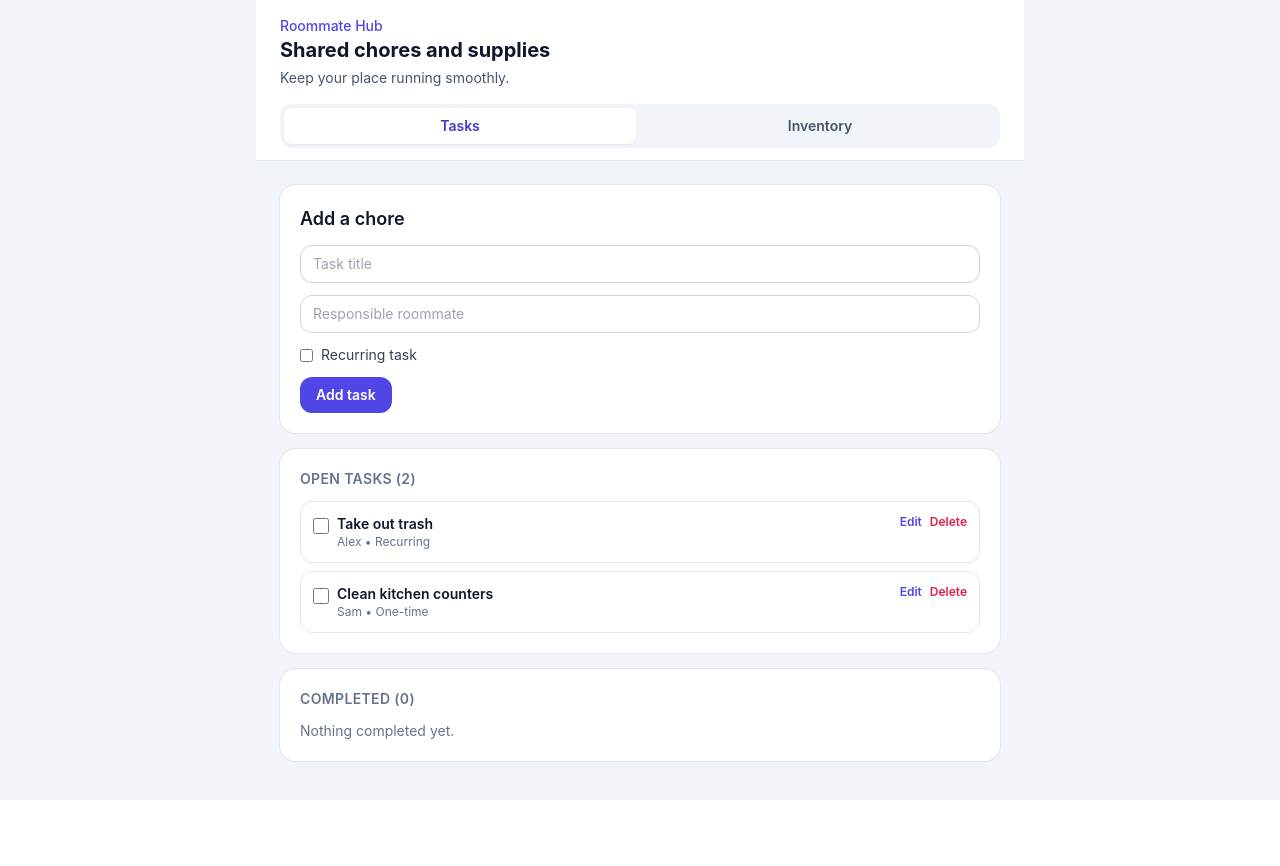
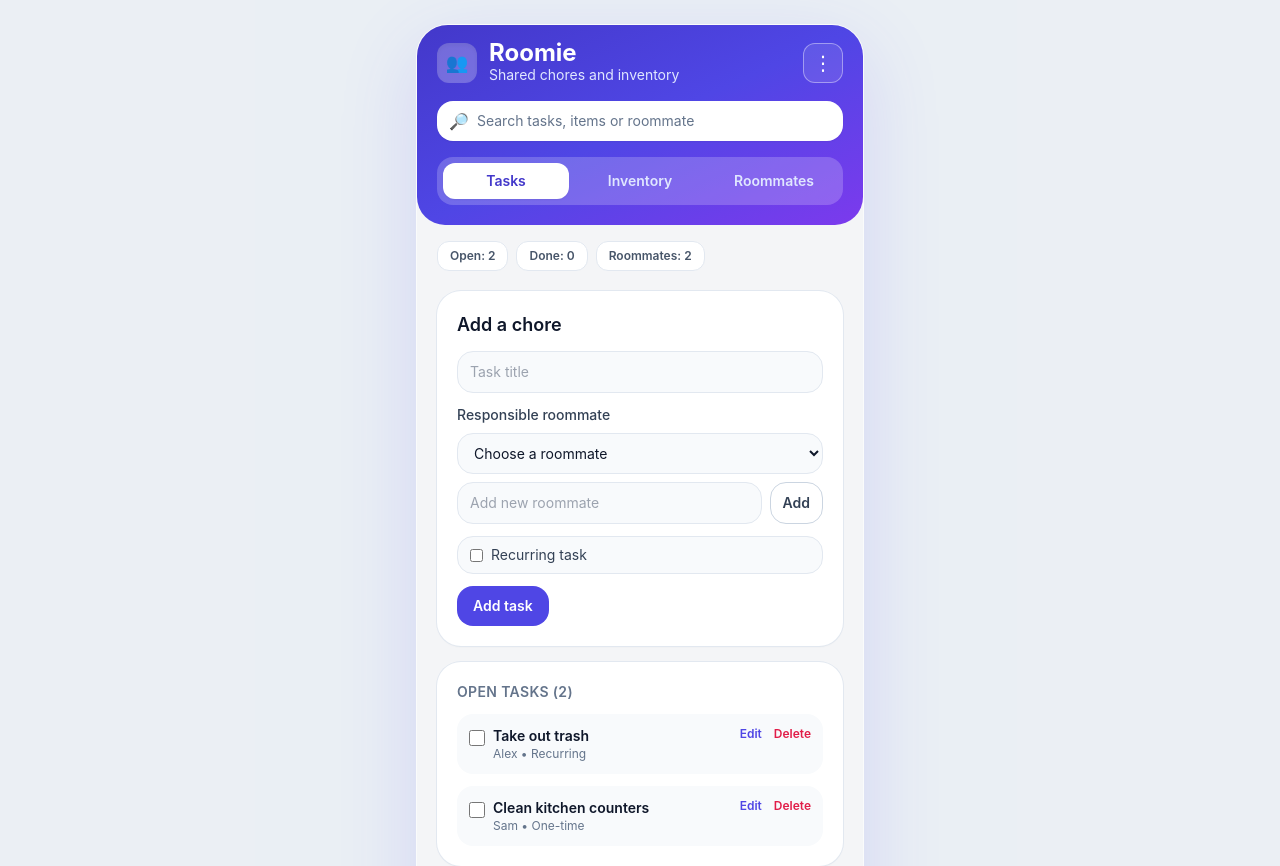
Before and after one commit to Mrjoedoe-lab/wgapp, a React (Vite) app: page / in a window 1280 px wide. Shown: the top 866 px of the page. Before the commit the page ends 800 px from the top, so only its background shows below. Built offline with nearby package versions, Linux system fonts and the light colour scheme.

Commit message:
Initial WG App commit

```diff
--- a/src/App.jsx
+++ b/src/App.jsx
@@ -1,34 +1,76 @@
 import { useState } from 'react'
 import { TaskSection } from './features/tasks/TaskSection'
 import { InventorySection } from './features/inventory/InventorySection'
+import { RoommateSection } from './features/roommates/RoommateSection'
+import { useLocalCollection } from './hooks/useLocalCollection'
 
 const tabs = [
   { id: 'tasks', label: 'Tasks' },
   { id: 'inventory', label: 'Inventory' },
+  { id: 'roommates', label: 'Roommates' },
 ]
 
 function App() {
   const [activeTab, setActiveTab] = useState('tasks')
+  const { items: roommates, addItem, deleteItem } = useLocalCollection('roommates')
+
+  function addRoommate(name) {
+    const cleanedName = name.trim()
+    if (!cleanedName) return null
+
+    const existing = roommates.find(
+      (roommate) => roommate.name.toLowerCase() === cleanedName.toLowerCase(),
+    )
+    if (existing) return existing
+
+    const roommate = {
+      id: crypto.randomUUID(),
+      name: cleanedName,
+      createdAt: Date.now(),
+    }
+    addItem(roommate)
+    return roommate
+  }
 
   return (
-    <div className="min-h-screen bg-slate-100 text-slate-900">
-      <div className="mx-auto flex min-h-screen w-full max-w-3xl flex-col">
-        <header className="sticky top-0 z-20 border-b border-slate-200 bg-white/95 px-4 pb-3 pt-4 backdrop-blur sm:px-6">
-          <p className="text-sm font-medium text-indigo-600">Roommate Hub</p>
-          <h1 className="text-xl font-bold">Shared chores and supplies</h1>
-          <p className="mt-1 text-sm text-slate-600">
-            Keep your place running smoothly.
-          </p>
-          <nav className="mt-4 grid grid-cols-2 gap-2 rounded-xl bg-slate-100 p-1">
+    <div className="min-h-screen bg-slate-200/70 px-2 py-4 text-slate-900 sm:px-4 sm:py-6">
+      <div className="mx-auto flex min-h-screen w-full max-w-md flex-col overflow-hidden rounded-[2rem] border border-white/60 bg-[#f4f5f7] shadow-[0_24px_80px_rgba(76,70,255,0.15)]">
+        <header className="rounded-b-[1.75rem] bg-gradient-to-br from-indigo-700 via-indigo-600 to-violet-600 px-4 pb-5 pt-4 text-white sm:px-5">
+          <div className="flex items-center justify-between">
+            <div className="flex items-center gap-3">
+              <div className="grid h-10 w-10 place-items-center rounded-xl bg-white/25 text-lg shadow-inner">
+                👥
+              </div>
+              <div>
+                <p className="text-2xl font-bold leading-none">Roomie</p>
+                <p className="text-sm text-indigo-100">Shared chores and inventory</p>
+              </div>
+            </div>
+            <button
+              type="button"
+              className="grid h-10 w-10 place-items-center rounded-xl border border-white/40 bg-white/10 text-xl"
+            >
+              ⋮
+            </button>
+          </div>
+
+          <div className="mt-4 rounded-2xl bg-white px-3 py-2 text-slate-500 shadow-sm">
+            <div className="flex items-center gap-2 text-sm">
+              <span className="text-base">🔎</span>
+              <span>Search tasks, items or roommate</span>
+            </div>
+          </div>
+
+          <nav className="mt-4 grid grid-cols-3 gap-2 rounded-2xl bg-white/20 p-1.5">
             {tabs.map((tab) => (
               <button
                 key={tab.id}
                 type="button"
                 onClick={() => setActiveTab(tab.id)}
-                className={`rounded-lg px-3 py-2 text-sm font-semibold transition ${
+                className={`rounded-xl px-3 py-2 text-sm font-semibold transition ${
                   activeTab === tab.id
                     ? 'bg-white text-indigo-700 shadow-sm'
-                    : 'text-slate-600 hover:bg-white/70'
+                    : 'text-indigo-100 hover:bg-white/15'
                 }`}
               >
                 {tab.label}
@@ -37,8 +79,20 @@ function App() {
           </nav>
         </header>
 
-        <main className="flex-1 px-4 py-4 sm:px-6 sm:py-6">
-          {activeTab === 'tasks' ? <TaskSection /> : <InventorySection />}
+        <main className="flex-1 space-y-4 px-4 py-4 sm:px-5">
+          {activeTab === 'tasks' && (
+            <TaskSection roommates={roommates} onAddRoommate={addRoommate} />
+          )}
+          {activeTab === 'inventory' && (
+            <InventorySection roommates={roommates} onAddRoommate={addRoommate} />
+          )}
+          {activeTab === 'roommates' && (
+            <RoommateSection
+              roommates={roommates}
+              onAddRoommate={addRoommate}
+              onDeleteRoommate={deleteItem}
+            />
+          )}
         </main>
       </div>
     </div>
--- a/src/features/inventory/InventorySection.jsx
+++ b/src/features/inventory/InventorySection.jsx
@@ -1,16 +1,25 @@
 import { useMemo, useState } from 'react'
 import { useLocalCollection } from '../../hooks/useLocalCollection'
+import { RoommatePicker } from '../roommates/RoommatePicker'
 
-export function InventorySection() {
+export function InventorySection({ roommates, onAddRoommate }) {
   const { items, addItem, updateItem, deleteItem } = useLocalCollection('inventory')
-  const [form, setForm] = useState({ name: '', quantity: 0, notes: '' })
+  const [form, setForm] = useState({ name: '', quantity: 0, notes: '', requestedById: '' })
   const [editingId, setEditingId] = useState(null)
+  const roommateNameById = useMemo(
+    () =>
+      roommates.reduce((acc, roommate) => {
+        acc[roommate.id] = roommate.name
+        return acc
+      }, {}),
+    [roommates],
+  )
 
   const neededItems = useMemo(() => items.filter((item) => item.needed), [items])
   const stockedItems = useMemo(() => items.filter((item) => !item.needed), [items])
 
   function resetForm() {
-    setForm({ name: '', quantity: 0, notes: '' })
+    setForm({ name: '', quantity: 0, notes: '', requestedById: '' })
     setEditingId(null)
   }
 
@@ -23,6 +32,7 @@ export function InventorySection() {
       name: form.name.trim(),
       quantity,
       notes: form.notes.trim(),
+      requestedById: form.requestedById,
       needed: quantity <= 0,
     }
 
@@ -46,6 +56,7 @@ export function InventorySection() {
       name: item.name,
       quantity: item.quantity,
       notes: item.notes,
+      requestedById: item.requestedById ?? '',
     })
   }
 
@@ -55,13 +66,22 @@ export function InventorySection() {
 
   return (
     <section className="space-y-4">
-      <div className="rounded-2xl bg-white p-4 shadow-sm ring-1 ring-slate-200 sm:p-5">
+      <div className="flex gap-2 overflow-x-auto pb-1">
+        <div className="whitespace-nowrap rounded-xl border border-slate-200 bg-white px-3 py-1.5 text-xs font-semibold text-slate-600">
+          Need to buy: {neededItems.length}
+        </div>
+        <div className="whitespace-nowrap rounded-xl border border-slate-200 bg-white px-3 py-1.5 text-xs font-semibold text-slate-600">
+          In stock: {stockedItems.length}
+        </div>
+      </div>
+
+      <div className="rounded-3xl bg-white p-4 shadow-sm ring-1 ring-slate-200 sm:p-5">
         <h2 className="text-lg font-semibold text-slate-900">
           {editingId ? 'Edit item' : 'Add inventory item'}
         </h2>
         <form className="mt-3 space-y-3" onSubmit={handleSubmit}>
           <input
-            className="w-full rounded-xl border border-slate-300 px-3 py-2 text-sm outline-none transition focus:border-indigo-500 focus:ring-2 focus:ring-indigo-100"
+            className="w-full rounded-2xl border border-slate-200 bg-slate-50 px-3 py-2.5 text-sm outline-none transition focus:border-indigo-500 focus:ring-2 focus:ring-indigo-100"
             placeholder="Item name"
             value={form.name}
             onChange={(event) => setForm((prev) => ({ ...prev, name: event.target.value }))}
@@ -69,7 +89,7 @@ export function InventorySection() {
           <input
             type="number"
             min="0"
-            className="w-full rounded-xl border border-slate-300 px-3 py-2 text-sm outline-none transition focus:border-indigo-500 focus:ring-2 focus:ring-indigo-100"
+            className="w-full rounded-2xl border border-slate-200 bg-slate-50 px-3 py-2.5 text-sm outline-none transition focus:border-indigo-500 focus:ring-2 focus:ring-indigo-100"
             placeholder="Quantity"
             value={form.quantity}
             onChange={(event) =>
@@ -77,15 +97,23 @@ export function InventorySection() {
             }
           />
           <input
-            className="w-full rounded-xl border border-slate-300 px-3 py-2 text-sm outline-none transition focus:border-indigo-500 focus:ring-2 focus:ring-indigo-100"
+            className="w-full rounded-2xl border border-slate-200 bg-slate-50 px-3 py-2.5 text-sm outline-none transition focus:border-indigo-500 focus:ring-2 focus:ring-indigo-100"
             placeholder="Optional notes"
             value={form.notes}
             onChange={(event) => setForm((prev) => ({ ...prev, notes: event.target.value }))}
           />
+          <RoommatePicker
+            label="Requested by"
+            value={form.requestedById}
+            onChange={(requestedById) => setForm((prev) => ({ ...prev, requestedById }))}
+            roommates={roommates}
+            onAddRoommate={onAddRoommate}
+            placeholder="Optional"
+          />
           <div className="flex gap-2">
             <button
               type="submit"
-              className="rounded-xl bg-indigo-600 px-4 py-2 text-sm font-semibold text-white transition hover:bg-indigo-500"
+              className="rounded-2xl bg-indigo-600 px-4 py-2.5 text-sm font-semibold text-white transition hover:bg-indigo-500"
             >
               {editingId ? 'Save item' : 'Add item'}
             </button>
@@ -93,7 +121,7 @@ export function InventorySection() {
               <button
                 type="button"
                 onClick={resetForm}
-                className="rounded-xl border border-slate-300 px-4 py-2 text-sm font-semibold text-slate-700"
+                className="rounded-2xl border border-slate-300 bg-white px-4 py-2.5 text-sm font-semibold text-slate-700"
               >
                 Cancel
               </button>
@@ -105,6 +133,7 @@ export function InventorySection() {
       <InventoryList
         title={`Need to buy (${neededItems.length})`}
         items={neededItems}
+        roommateNameById={roommateNameById}
         emptyLabel="Shopping list is clear."
         onToggleNeeded={toggleNeeded}
         onEdit={startEditing}
@@ -114,6 +143,7 @@ export function InventorySection() {
       <InventoryList
         title={`In stock (${stockedItems.length})`}
         items={stockedItems}
+        roommateNameById={roommateNameById}
         emptyLabel="No stocked items yet."
         onToggleNeeded={toggleNeeded}
         onEdit={startEditing}
@@ -123,16 +153,24 @@ export function InventorySection() {
   )
 }
 
-function InventoryList({ title, items, emptyLabel, onToggleNeeded, onEdit, onDelete }) {
+function InventoryList({
+  title,
+  items,
+  roommateNameById,
+  emptyLabel,
+  onToggleNeeded,
+  onEdit,
+  onDelete,
+}) {
   return (
-    <div className="rounded-2xl bg-white p-4 shadow-sm ring-1 ring-slate-200 sm:p-5">
+    <div className="rounded-3xl bg-white p-4 shadow-sm ring-1 ring-slate-200 sm:p-5">
       <h3 className="text-sm font-semibold uppercase tracking-wide text-slate-500">{title}</h3>
-      <div className="mt-3 space-y-2">
+      <div className="mt-3 space-y-3">
         {items.length === 0 && <p className="text-sm text-slate-500">{emptyLabel}</p>}
         {items.map((item) => (
           <article
             key={item.id}
-            className="rounded-xl border border-slate-200 p-3 transition hover:border-slate-300"
+            className="rounded-2xl bg-slate-50 p-3 transition hover:bg-slate-100"
           >
             <div className="flex items-start gap-2">
               <input
@@ -146,6 +184,9 @@ function InventoryList({ title, items, emptyLabel, onToggleNeeded, onEdit, onDel
                 <p className="text-xs text-slate-500">
                   Qty: {item.quantity}
                   {item.notes ? ` • ${item.notes}` : ''}
+                  {item.requestedById
+                    ? ` • Requested by ${roommateNameById[item.requestedById] ?? 'Unknown'}`
+                    : ''}
                 </p>
               </div>
               <div className="flex gap-2">
--- /dev/null
+++ b/src/features/roommates/RoommatePicker.jsx
@@ -0,0 +1,55 @@
+import { useState } from 'react'
+
+export function RoommatePicker({
+  label,
+  value,
+  onChange,
+  roommates,
+  onAddRoommate,
+  placeholder = 'Choose a roommate',
+}) {
+  const [newRoommateName, setNewRoommateName] = useState('')
+
+  function handleAddRoommate() {
+    if (!newRoommateName.trim()) return
+    const created = onAddRoommate(newRoommateName.trim())
+    if (created) {
+      onChange(created.id)
+      setNewRoommateName('')
+    }
+  }
+
+  return (
+    <div className="space-y-2">
+      <label className="block text-sm font-medium text-slate-700">{label}</label>
+      <select
+        value={value}
+        onChange={(event) => onChange(event.target.value)}
+        className="w-full rounded-2xl border border-slate-200 bg-slate-50 px-3 py-2.5 text-sm outline-none transition focus:border-indigo-500 focus:ring-2 focus:ring-indigo-100"
+      >
+        <option value="">{placeholder}</option>
+        {roommates.map((roommate) => (
+          <option key={roommate.id} value={roommate.id}>
+            {roommate.name}
+          </option>
+        ))}
+      </select>
+
+      <div className="flex gap-2">
+        <input
+          className="w-full rounded-2xl border border-slate-200 bg-slate-50 px-3 py-2.5 text-sm outline-none transition focus:border-indigo-500 focus:ring-2 focus:ring-indigo-100"
+          placeholder="Add new roommate"
+          value={newRoommateName}
+          onChange={(event) => setNewRoommateName(event.target.value)}
+        />
+        <button
+          type="button"
+          onClick={handleAddRoommate}
+          className="rounded-2xl border border-slate-300 bg-white px-3 py-2.5 text-sm font-semibold text-slate-700 transition hover:bg-slate-50"
+        >
+          Add
+        </button>
+      </div>
+    </div>
+  )
+}
--- /dev/null
+++ b/src/features/roommates/RoommateSection.jsx
@@ -0,0 +1,61 @@
+import { useState } from 'react'
+
+export function RoommateSection({ roommates, onAddRoommate, onDeleteRoommate }) {
+  const [name, setName] = useState('')
+
+  function handleSubmit(event) {
+    event.preventDefault()
+    const created = onAddRoommate(name)
+    if (created) {
+      setName('')
+    }
+  }
+
+  return (
+    <section className="space-y-4">
+      <div className="rounded-3xl bg-white p-4 shadow-sm ring-1 ring-slate-200 sm:p-5">
+        <h2 className="text-lg font-semibold text-slate-900">Add roommate</h2>
+        <form className="mt-3 flex gap-2" onSubmit={handleSubmit}>
+          <input
+            className="w-full rounded-2xl border border-slate-200 bg-slate-50 px-3 py-2.5 text-sm outline-none transition focus:border-indigo-500 focus:ring-2 focus:ring-indigo-100"
+            placeholder="Roommate name"
+            value={name}
+            onChange={(event) => setName(event.target.value)}
+          />
+          <button
+            type="submit"
+            className="rounded-2xl bg-indigo-600 px-4 py-2.5 text-sm font-semibold text-white transition hover:bg-indigo-500"
+          >
+            Add
+          </button>
+        </form>
+      </div>
+
+      <div className="rounded-3xl bg-white p-4 shadow-sm ring-1 ring-slate-200 sm:p-5">
+        <h3 className="text-sm font-semibold uppercase tracking-wide text-slate-500">
+          Saved roommates ({roommates.length})
+        </h3>
+        <div className="mt-3 space-y-3">
+          {roommates.length === 0 && (
+            <p className="text-sm text-slate-500">No roommates added yet.</p>
+          )}
+          {roommates.map((roommate) => (
+            <article
+              key={roommate.id}
+              className="flex items-center justify-between rounded-2xl bg-slate-50 p-3"
+            >
+              <p className="text-sm font-semibold text-slate-900">{roommate.name}</p>
+              <button
+                type="button"
+                onClick={() => onDeleteRoommate(roommate.id)}
+                className="text-xs font-semibold text-rose-600"
+              >
+                Delete
+              </button>
+            </article>
+          ))}
+        </div>
+      </div>
+    </section>
+  )
+}
--- a/src/features/tasks/TaskSection.jsx
+++ b/src/features/tasks/TaskSection.jsx
@@ -1,26 +1,35 @@
 import { useMemo, useState } from 'react'
 import { useLocalCollection } from '../../hooks/useLocalCollection'
+import { RoommatePicker } from '../roommates/RoommatePicker'
 
-export function TaskSection() {
+export function TaskSection({ roommates, onAddRoommate }) {
   const { items: tasks, addItem, updateItem, deleteItem } = useLocalCollection('tasks')
-  const [form, setForm] = useState({ title: '', assignee: '', recurring: false })
+  const [form, setForm] = useState({ title: '', assigneeId: '', recurring: false })
   const [editingId, setEditingId] = useState(null)
+  const roommateNameById = useMemo(
+    () =>
+      roommates.reduce((acc, roommate) => {
+        acc[roommate.id] = roommate.name
+        return acc
+      }, {}),
+    [roommates],
+  )
 
   const openTasks = useMemo(() => tasks.filter((task) => !task.completed), [tasks])
   const doneTasks = useMemo(() => tasks.filter((task) => task.completed), [tasks])
 
   function resetForm() {
-    setForm({ title: '', assignee: '', recurring: false })
+    setForm({ title: '', assigneeId: '', recurring: false })
     setEditingId(null)
   }
 
   function handleSubmit(event) {
     event.preventDefault()
-    if (!form.title.trim() || !form.assignee.trim()) return
+    if (!form.title.trim() || !form.assigneeId) return
 
     const payload = {
       title: form.title.trim(),
-      assignee: form.assignee.trim(),
+      assigneeId: form.assigneeId,
       recurring: form.recurring,
     }
 
@@ -40,36 +49,51 @@ export function TaskSection() {
   }
 
   function startEditing(task) {
+    const fallbackRoommate = roommates.find(
+      (roommate) => roommate.name.toLowerCase() === (task.assignee ?? '').toLowerCase(),
+    )
+
     setEditingId(task.id)
     setForm({
       title: task.title,
-      assignee: task.assignee,
+      assigneeId: task.assigneeId ?? fallbackRoommate?.id ?? '',
       recurring: task.recurring,
     })
   }
 
   return (
     <section className="space-y-4">
-      <div className="rounded-2xl bg-white p-4 shadow-sm ring-1 ring-slate-200 sm:p-5">
+      <div className="flex gap-2 overflow-x-auto pb-1">
+        <div className="whitespace-nowrap rounded-xl border border-slate-200 bg-white px-3 py-1.5 text-xs font-semibold text-slate-600">
+          Open: {openTasks.length}
+        </div>
+        <div className="whitespace-nowrap rounded-xl border border-slate-200 bg-white px-3 py-1.5 text-xs font-semibold text-slate-600">
+          Done: {doneTasks.length}
+        </div>
+        <div className="whitespace-nowrap rounded-xl border border-slate-200 bg-white px-3 py-1.5 text-xs font-semibold text-slate-600">
+          Roommates: {roommates.length}
+        </div>
+      </div>
+
+      <div className="rounded-3xl bg-white p-4 shadow-sm ring-1 ring-slate-200 sm:p-5">
         <h2 className="text-lg font-semibold text-slate-900">
           {editingId ? 'Edit task' : 'Add a chore'}
         </h2>
         <form className="mt-3 space-y-3" onSubmit={handleSubmit}>
           <input
-            className="w-full rounded-xl border border-slate-300 px-3 py-2 text-sm outline-none transition focus:border-indigo-500 focus:ring-2 focus:ring-indigo-100"
+            className="w-full rounded-2xl border border-slate-200 bg-slate-50 px-3 py-2.5 text-sm outline-none transition focus:border-indigo-500 focus:ring-2 focus:ring-indigo-100"
             placeholder="Task title"
             value={form.title}
             onChange={(event) => setForm((prev) => ({ ...prev, title: event.target.value }))}
           />
-          <input
-            className="w-full rounded-xl border border-slate-300 px-3 py-2 text-sm outline-none transition focus:border-indigo-500 focus:ring-2 focus:ring-indigo-100"
-            placeholder="Responsible roommate"
-            value={form.assignee}
-            onChange={(event) =>
-              setForm((prev) => ({ ...prev, assignee: event.target.value }))
-            }
+          <RoommatePicker
+            label="Responsible roommate"
+            value={form.assigneeId}
+            onChange={(assigneeId) => setForm((prev) => ({ ...prev, assigneeId }))}
+            roommates={roommates}
+            onAddRoommate={onAddRoommate}
           />
-          <label className="flex items-center gap-2 text-sm text-slate-700">
+          <label className="flex items-center gap-2 rounded-2xl border border-slate-200 bg-slate-50 px-3 py-2 text-sm text-slate-700">
             <input
               type="checkbox"
               checked={form.recurring}
@@ -82,7 +106,7 @@ export function TaskSection() {
           <div className="flex gap-2">
             <button
               type="submit"
-              className="rounded-xl bg-indigo-600 px-4 py-2 text-sm font-semibold text-white transition hover:bg-indigo-500"
+              className="rounded-2xl bg-indigo-600 px-4 py-2.5 text-sm font-semibold text-white transition hover:bg-indigo-500"
             >
               {editingId ? 'Save task' : 'Add task'}
             </button>
@@ -90,7 +114,7 @@ export function TaskSection() {
               <button
                 type="button"
                 onClick={resetForm}
-                className="rounded-xl border border-slate-300 px-4 py-2 text-sm font-semibold text-slate-700"
+                className="rounded-2xl border border-slate-300 bg-white px-4 py-2.5 text-sm font-semibold text-slate-700"
               >
                 Cancel
               </button>
@@ -102,6 +126,7 @@ export function TaskSection() {
       <TaskList
         title={`Open tasks (${openTasks.length})`}
         tasks={openTasks}
+        roommateNameById={roommateNameById}
         emptyLabel="No open tasks right now."
         onToggle={(id) => updateItem(id, (task) => ({ ...task, completed: true }))}
         onEdit={startEditing}
@@ -111,6 +136,7 @@ export function TaskSection() {
       <TaskList
         title={`Completed (${doneTasks.length})`}
         tasks={doneTasks}
+        roommateNameById={roommateNameById}
         emptyLabel="Nothing completed yet."
         onToggle={(id) => updateItem(id, (task) => ({ ...task, completed: false }))}
         onEdit={startEditing}
@@ -120,16 +146,24 @@ export function TaskSection() {
   )
 }
 
-function TaskList({ title, tasks, emptyLabel, onToggle, onEdit, onDelete }) {
+function TaskList({
+  title,
+  tasks,
+  roommateNameById,
+  emptyLabel,
+  onToggle,
+  onEdit,
+  onDelete,
+}) {
   return (
-    <div className="rounded-2xl bg-white p-4 shadow-sm ring-1 ring-slate-200 sm:p-5">
+    <div className="rounded-3xl bg-white p-4 shadow-sm ring-1 ring-slate-200 sm:p-5">
       <h3 className="text-sm font-semibold uppercase tracking-wide text-slate-500">{title}</h3>
-      <div className="mt-3 space-y-2">
+      <div className="mt-3 space-y-3">
         {tasks.length === 0 && <p className="text-sm text-slate-500">{emptyLabel}</p>}
         {tasks.map((task) => (
           <article
             key={task.id}
-            className="rounded-xl border border-slate-200 p-3 transition hover:border-slate-300"
+            className="rounded-2xl bg-slate-50 p-3 transition hover:bg-slate-100"
           >
             <div className="flex items-start gap-2">
               <input
@@ -141,10 +175,11 @@ function TaskList({ title, tasks, emptyLabel, onToggle, onEdit, onDelete }) {
               <div className="min-w-0 flex-1">
                 <p className="truncate text-sm font-semibold text-slate-900">{task.title}</p>
                 <p className="text-xs text-slate-500">
-                  {task.assignee} • {task.recurring ? 'Recurring' : 'One-time'}
+                  {roommateNameById[task.assigneeId] ?? task.assignee ?? 'Unassigned'} •{' '}
+                  {task.recurring ? 'Recurring' : 'One-time'}
                 </p>
               </div>
-              <div className="flex gap-2">
+              <div className="flex gap-3">
                 <button
                   type="button"
                   onClick={() => onEdit(task)}
--- a/src/lib/storage.js
+++ b/src/lib/storage.js
@@ -1,6 +1,7 @@
 const STORAGE_KEYS = {
   tasks: 'roommate-app.tasks.v1',
   inventory: 'roommate-app.inventory.v1',
+  roommates: 'roommate-app.roommates.v1',
 }
 
 const seedData = {
@@ -40,6 +41,18 @@ const seedData = {
       createdAt: Date.now(),
     },
   ],
+  roommates: [
+    {
+      id: crypto.randomUUID(),
+      name: 'Alex',
+      createdAt: Date.now(),
+    },
+    {
+      id: crypto.randomUUID(),
+      name: 'Sam',
+      createdAt: Date.now(),
+    },
+  ],
 }
 
 function safeParse(value, fallback) {
```
